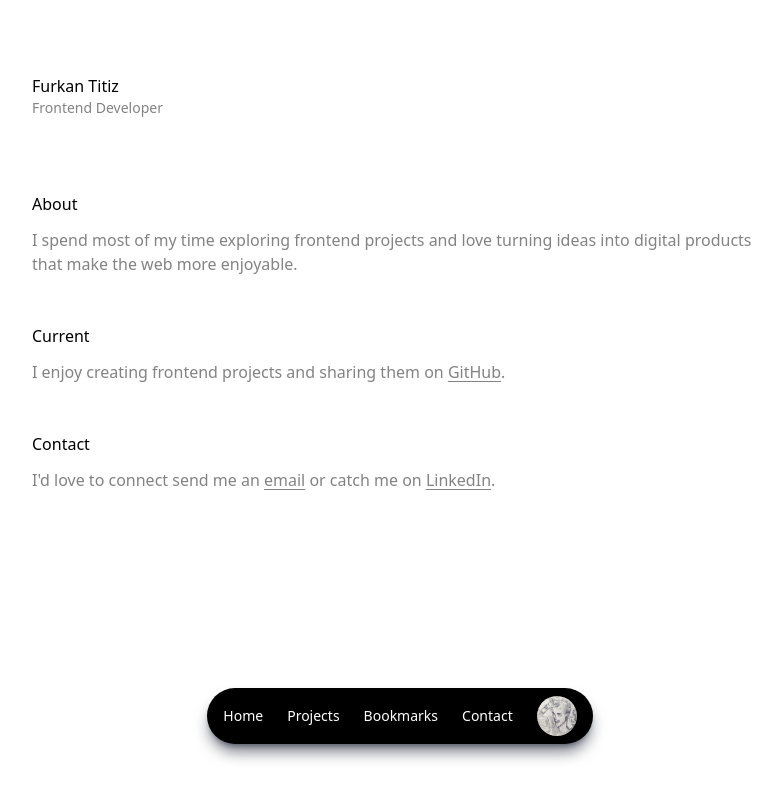
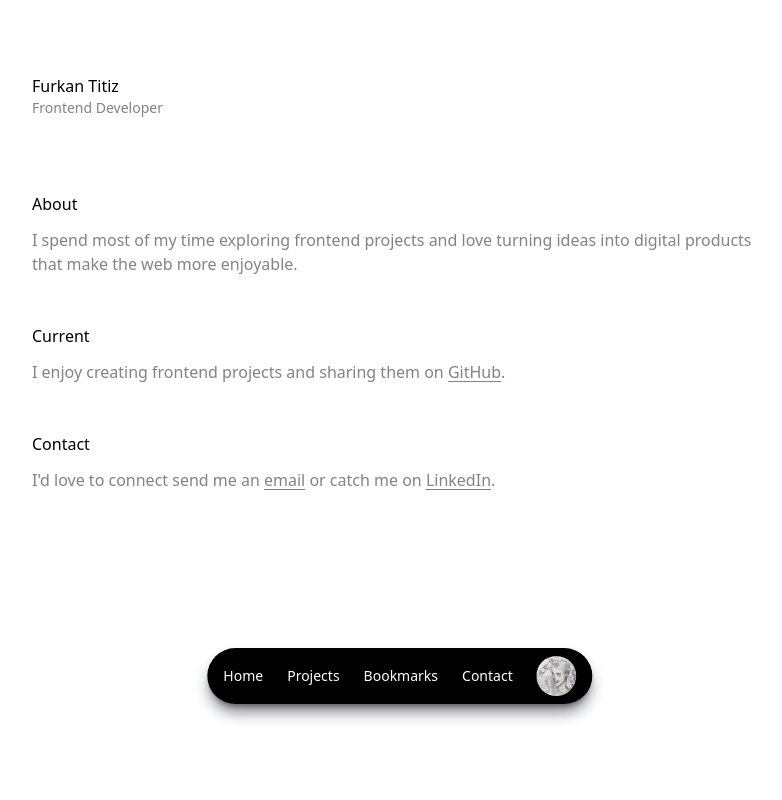
Before and after one commit to qrphy/homepage, a Next.js app: page / in a window 1280 px wide. Shown: the whole page, without its empty margins (240-1022 px from the left). Built offline with nearby package versions, Linux system fonts and the light colour scheme; no server answers.

Commit message:
update footer fixed

```diff
--- a/src/app/components/Footer.tsx
+++ b/src/app/components/Footer.tsx
@@ -3,7 +3,7 @@ import Link from "next/link";
 
 export default function Footer() {
   return (
-    <footer className="mt-auto pt-1 pb-1 bg-black text-sm rounded-4xl -translate-y-14 max-w-sm mx-auto px-4 shadow-lg shadow-gray-900/60 text-white underline-offset-3 md:pt-2 md:pb-2 md:text-md md:max-w-md">
+    <footer className="fixed bottom-10 left-1/2 -translate-x-1/2 pt-1 pb-1 bg-black text-sm rounded-4xl -translate-y-14 max-w-sm mx-auto px-4 shadow-lg shadow-gray-900/60 text-white underline-offset-3 md:pt-2 md:pb-2 md:text-md md:max-w-md">
       <div className="flex justify-around items-center gap-4 md:gap-6">
         <Link href="/" target="_self" rel="noopener noreferrer">
           <p className="hover:underline">Home</p>
--- a/src/app/layout.tsx
+++ b/src/app/layout.tsx
@@ -85,7 +85,7 @@ export default function RootLayout({
       </head>
       <body className="min-h-screen flex flex-col">
         <Header />
-        <main className="mb-14">
+        <main className="mb-50">
           {children}
           <SpeedInsights />{" "}
         </main>
```
